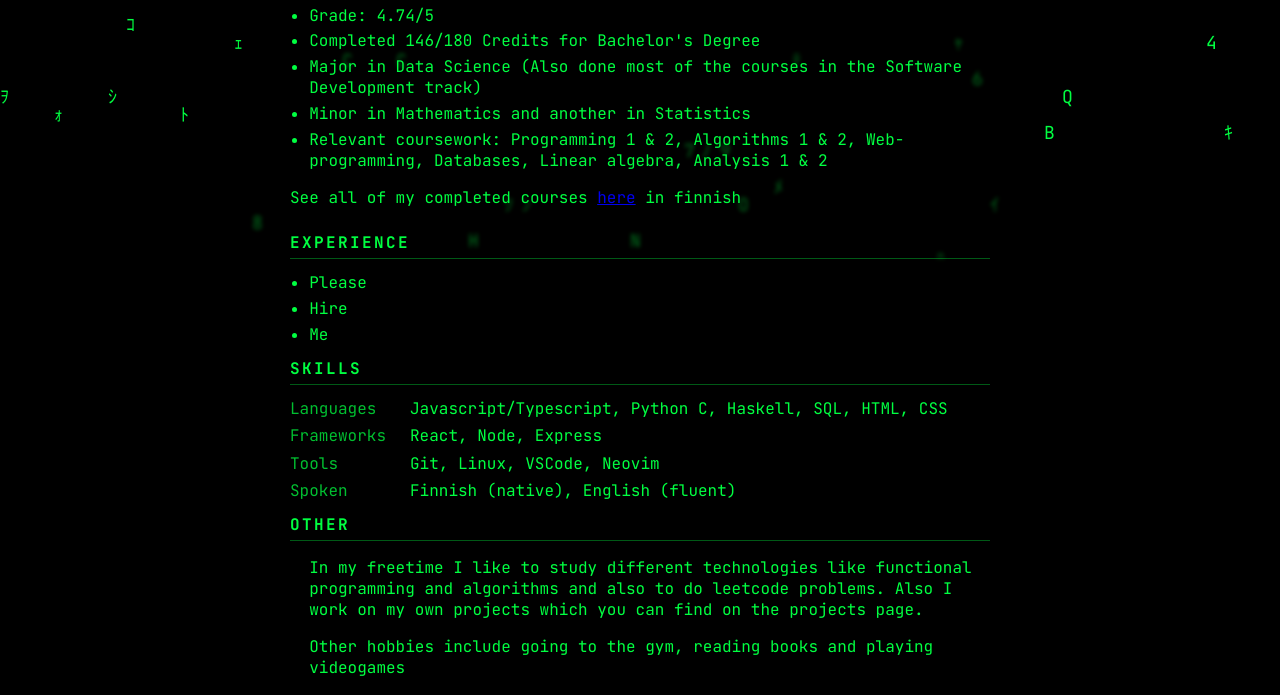
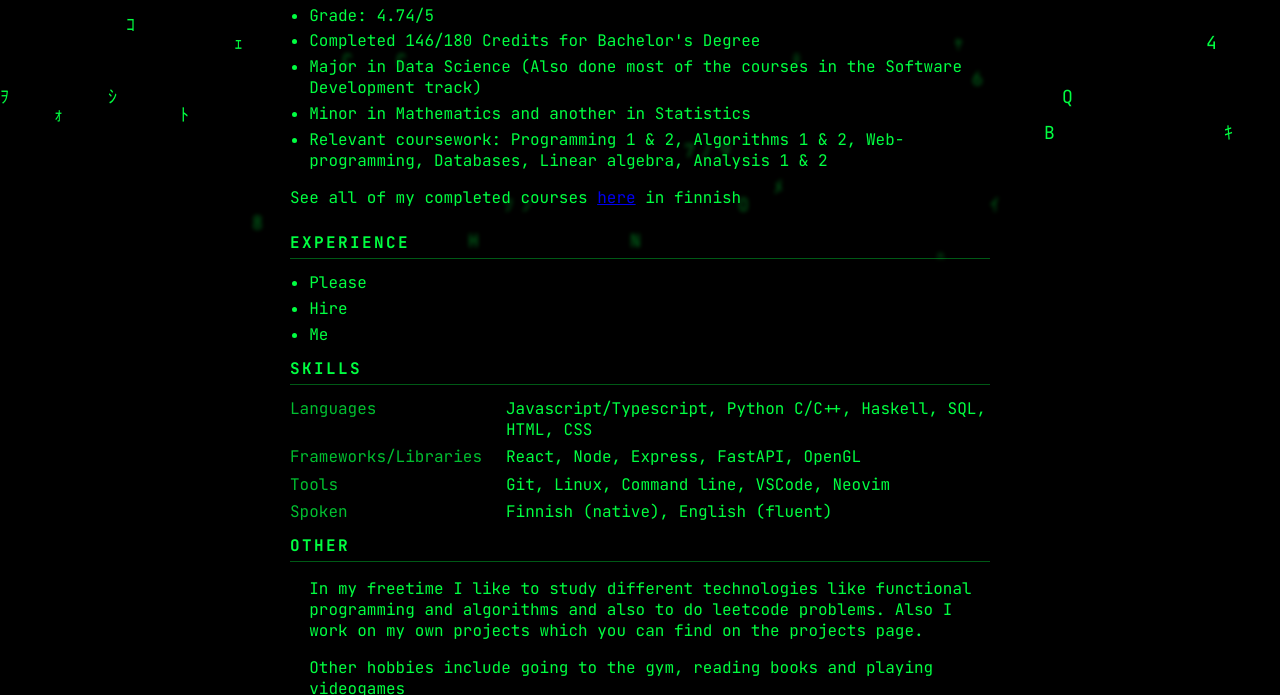
Before and after one commit to Eetub1/Eetub1.github.io, a website built with Vite: page cv.html in a window 1280 px wide. Shown: the part 541-1236 px from the top of the page. Built offline with nearby package versions, Linux system fonts and the light colour scheme.

Commit message:
updated cv

```diff
--- a/cv.html
+++ b/cv.html
@@ -85,13 +85,13 @@
                     <h2>Skills</h2>
                     <dl class="cv-skills">
                         <dt>Languages</dt>
-                        <dd>Javascript/Typescript, Python C, Haskell, SQL, HTML, CSS</dd>
+                        <dd>Javascript/Typescript, Python C/C++, Haskell, SQL, HTML, CSS</dd>
 
-                        <dt>Frameworks</dt>
-                        <dd>React, Node, Express</dd>
+                        <dt>Frameworks/Libraries</dt>
+                        <dd>React, Node, Express, FastAPI, OpenGL</dd>
 
                         <dt>Tools</dt>
-                        <dd>Git, Linux, VSCode, Neovim</dd>
+                        <dd>Git, Linux, Command line, VSCode, Neovim</dd>
 
                         <dt>Spoken</dt>
                         <dd>Finnish (native), English (fluent)</dd>
```
